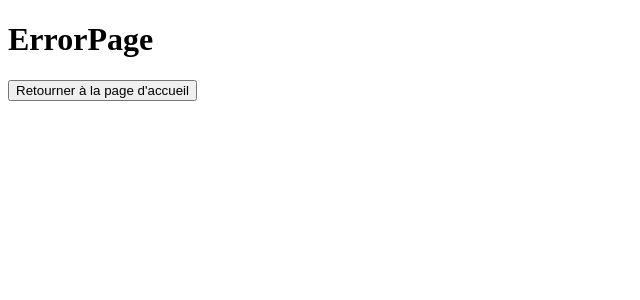
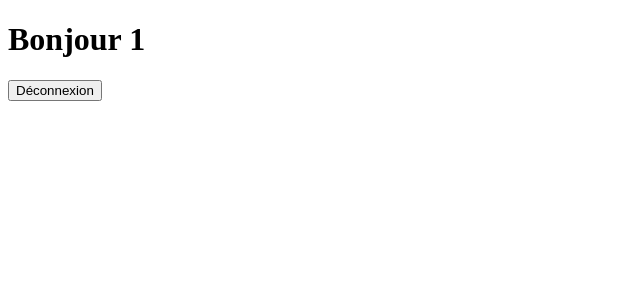
Before and after one commit to OpcMarc-Olivier/crazy-burger2, a React (Vite) app: page /order/1 in a window 1280 px wide. Shown: the top 300 px of the page, without its empty margins (0-640 px from the left). Built offline with nearby package versions, Linux system fonts and the light colour scheme.

Commit message:
✨ F02:LOGIN >Add redirection to ErrorPage on submit with username

```diff
--- a/src/App.jsx
+++ b/src/App.jsx
@@ -1,5 +1,5 @@
-import { useState } from 'react'
-import { BrowserRouter, Route, Routes } from 'react-router-dom'
+
+import {Route, Routes } from 'react-router-dom'
 import LoginPage from './components/pages/loginPage/LoginPage'
 import OrderPage2 from './components/pages/orderPage/OrderPage2'
 import ErrorPage from './components/pages/errorPage/ErrorPage'
@@ -9,7 +9,7 @@ function App() {
   return (
       <Routes>
         <Route path='/' element={<LoginPage />}></Route>
-        <Route path='/order' element={<OrderPage2 />}></Route>
+        <Route path='/order/:userName' element={<OrderPage2 />}></Route>
         <Route path='*' element={<ErrorPage />}></Route>
       </Routes>
   )
--- a/src/components/pages/loginPage/LoginForm.jsx
+++ b/src/components/pages/loginPage/LoginForm.jsx
@@ -1,5 +1,5 @@
 import React, { useState } from 'react'
-import {NavLink} from 'react-router-dom';
+import {Link, NavLink, useNavigate} from 'react-router-dom';
 
 
 
@@ -7,12 +7,14 @@ import {NavLink} from 'react-router-dom';
 function LoginForm() {
     //state
 const [inputValue,setInputValue]= useState ("");
+const navigate = useNavigate ()
 //comportement
 
 const handleSubmit = (e)=>{
   e.preventDefault()
-  alert(`"Bonjour ${inputValue}!"`)
+
   setInputValue("")
+  navigate(`order/${inputValue}`)
 }
 
 const handleChange = (e)=>{
@@ -26,9 +28,7 @@ const handleChange = (e)=>{
         <br />
         <h2>Connectez-vous</h2>
         <input required onChange={handleChange} value={inputValue} type="" placeholder="Entrer votre prénom" />
-        <NavLink  to='/order'>
-          <button>Accéder à votre espace</button>
-        </NavLink>
+        <button>Accéder à votre espace</button>
     </form>
   )
 }
--- a/src/components/pages/orderPage/OrderPage2.jsx
+++ b/src/components/pages/orderPage/OrderPage2.jsx
@@ -1,11 +1,14 @@
 import React from 'react'
-import { NavLink } from 'react-router-dom'
+import { NavLink, useParams } from 'react-router-dom'
 
 
 function OrderPage2() {
+//state
+const {userName} = useParams()
+//render
   return (
     <div>
-        <h1>Bonjou Marco</h1>
+        <h1>Bonjour {userName}</h1>
         <NavLink to='/' ><
             button>Déconnexion</button>
         </NavLink>
```
